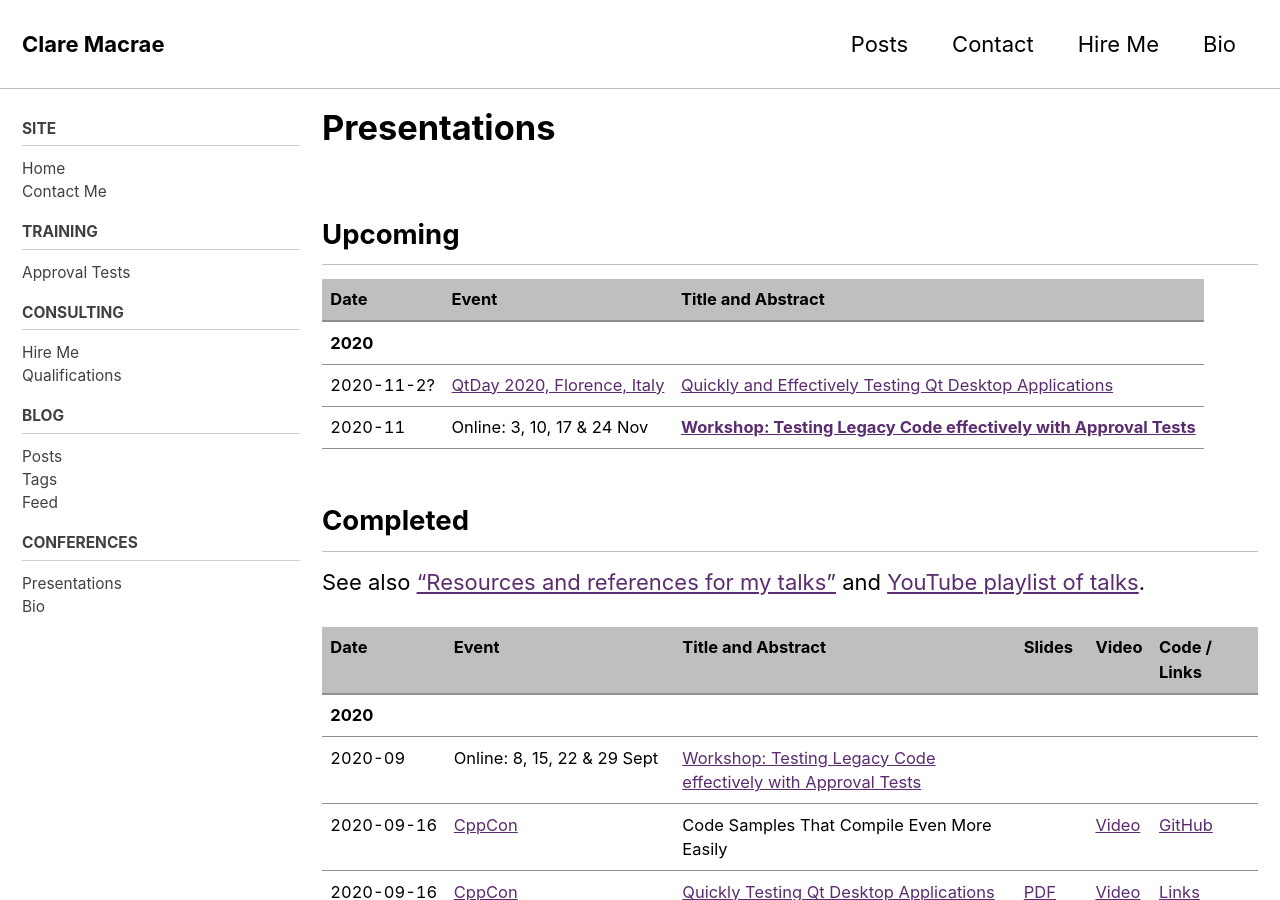
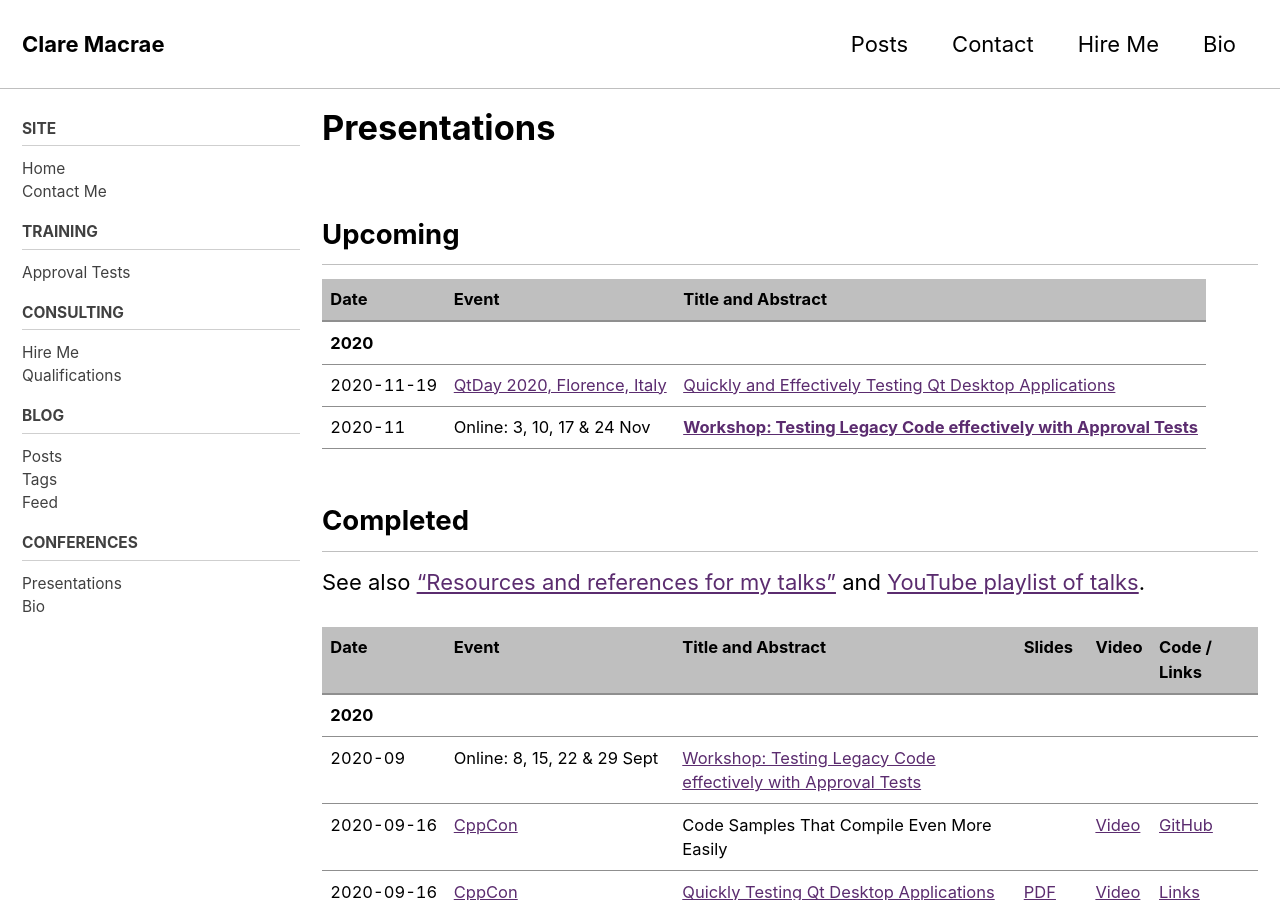
Before and after one commit to claremacrae/claremacrae.github.io, a Jekyll site: the page built from conferences/presentations.md, in a window 1280 px wide and 900 px high. Built offline with Jekyll 4.4.1, drawn with Linux system fonts in a browser that asks for light colours; cached includes are drawn as plain includes; nearby versions of some CDN libraries.

Commit message:
The date for QtDay talk is now known.

```diff
--- a/conferences/presentations.md
+++ b/conferences/presentations.md
@@ -11,7 +11,7 @@ read_time: false
 | Date  | Event | Title and Abstract |
 | ----- | ----- | ------------------ |
 | **2020** | &nbsp; | &nbsp; |
-| <span class="text-tabular-dates">2020-11-2?</span> | [QtDay 2020, Florence,&nbsp;Italy](https://www.qtday.it/) | [Quickly and Effectively Testing Qt Desktop Applications](https://www.qtday.it/agenda/speakers/573234) |
+| <span class="text-tabular-dates">2020-11-19</span> | [QtDay 2020, Florence,&nbsp;Italy](https://www.qtday.it/) | [Quickly and Effectively Testing Qt Desktop Applications](https://www.qtday.it/agenda/speakers/573234) |
 | <span class="text-tabular-dates">2020-11</span> | Online: 3, 10, 17 & 24 Nov | [**Workshop: Testing Legacy Code effectively with Approval Tests**](https://bit.ly/LegacyCppNov2020) |
 
 ## Completed
```
